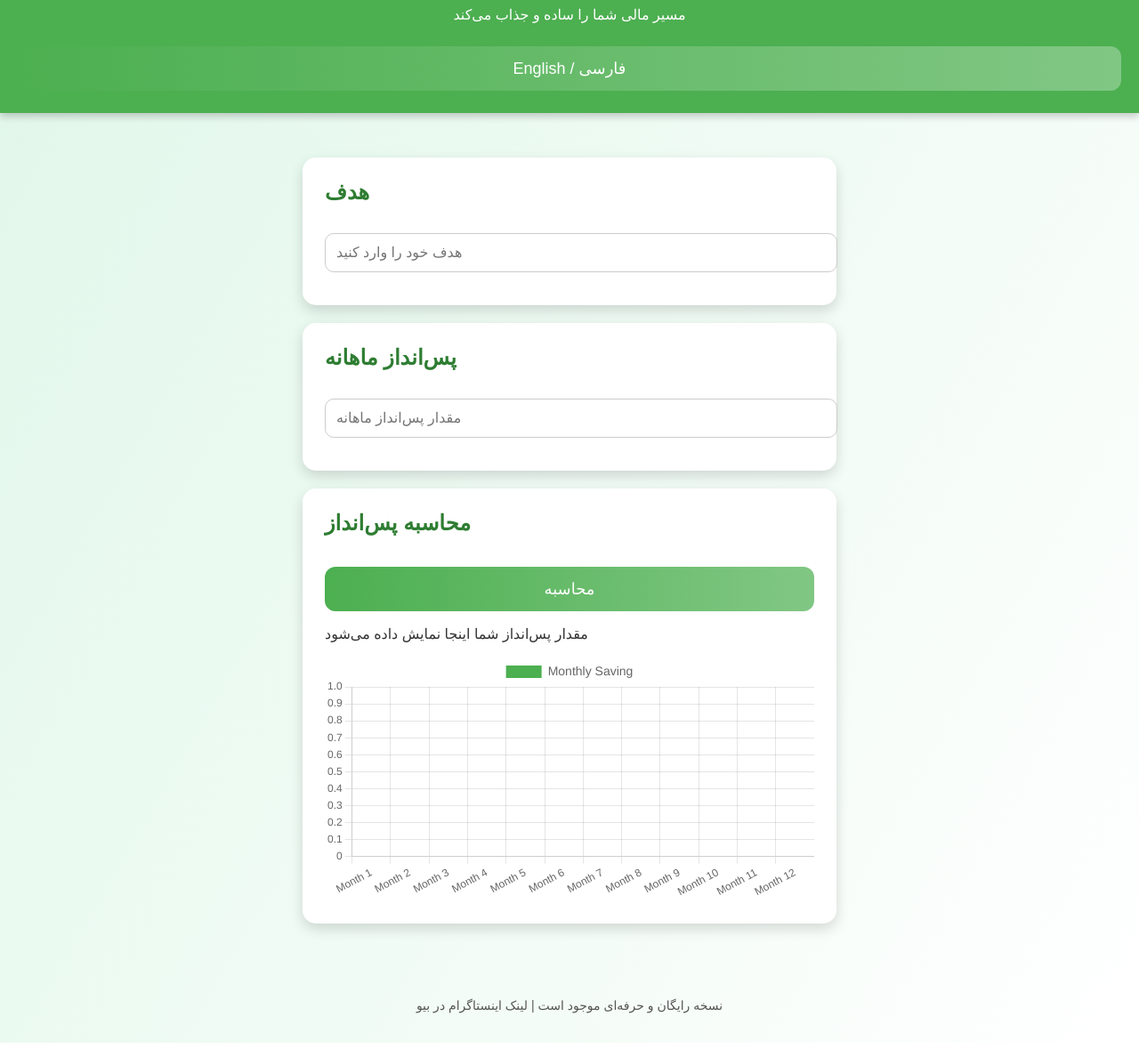
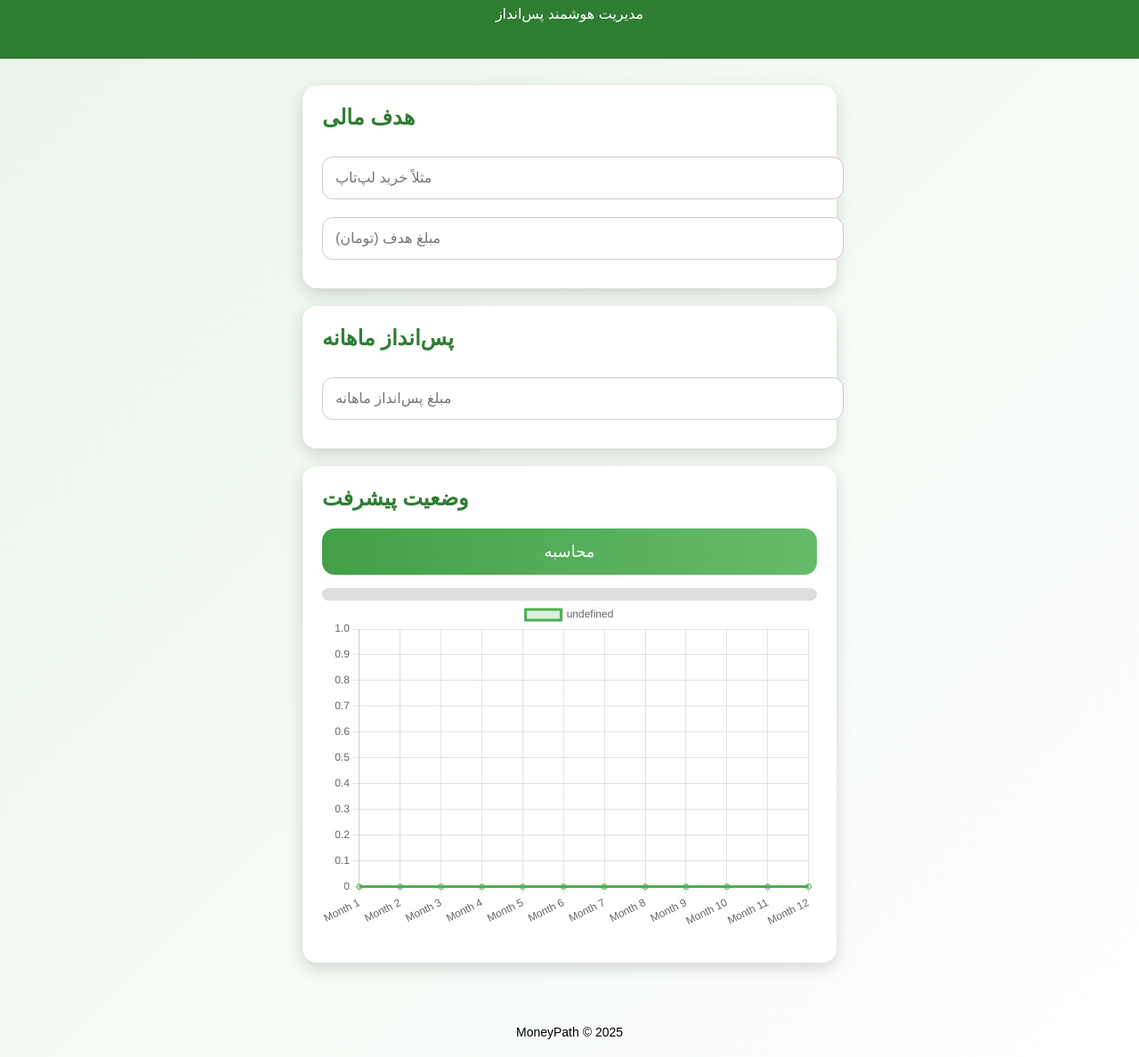
Before and after one commit to makhtoomie-alt/money-path, a plain HTML site: page index.html in a window 1280 px wide. Shown: the part 99-1287 px from the top of the page at 89% size. Drawn offline with nearby package versions, Linux system fonts and the light colour scheme; a web font is replaced by a local one.

Commit message:
Add files via upload

```diff
--- a/index.html
+++ b/index.html
@@ -3,177 +3,180 @@
 <head>
 <meta charset="UTF-8">
 <meta name="viewport" content="width=device-width, initial-scale=1.0">
-<title>MoneyPath </title>
+<title>MoneyPath | Smart Saving</title>
+
+<link href="https://cdn.jsdelivr.net/gh/rastikerdar/vazir-font@v30.1.0/dist/font-face.css" rel="stylesheet">
+<script src="https://cdn.jsdelivr.net/npm/chart.js"></script>
+
 <style>
-@import url('https://cdn.jsdelivr.net/gh/rastikerdar/vazir-font@v30.1.0/dist/font-face.css');
-body {
-    font-family: 'Vazir', sans-serif;
-    margin: 0;
-    background: linear-gradient(120deg, #e0f7e9, #ffffff);
-    color: #333;
+body{
+    font-family:'Vazir',sans-serif;
+    margin:0;
+    background:linear-gradient(135deg,#e8f5e9,#ffffff);
 }
-header {
-    background-color: #4caf50;
-    padding: 25px 20px;
-    text-align: center;
-    color: white;
-    box-shadow: 0 4px 8px rgba(0,0,0,0.2);
+header{
+    background:#2e7d32;
+    color:white;
+    padding:25px;
+    text-align:center;
 }
-.container {
-    max-width: 600px;
-    margin: 20px auto;
-    padding: 10px;
+.container{
+    max-width:600px;
+    margin:20px auto;
+    padding:10px;
 }
-.card {
-    background-color: white;
-    border-radius: 15px;
-    padding: 25px;
-    margin: 20px 0;
-    box-shadow: 0 6px 15px rgba(0,0,0,0.15);
-    transition: transform 0.3s, box-shadow 0.3s;
+.card{
+    background:white;
+    border-radius:16px;
+    padding:22px;
+    margin-bottom:20px;
+    box-shadow:0 6px 18px rgba(0,0,0,.15);
 }
-.card:hover {
-    transform: translateY(-5px);
-    box-shadow: 0 10px 20px rgba(0,0,0,0.2);
+h2{color:#2e7d32;margin-top:0}
+input{
+    width:100%;
+    padding:14px;
+    margin:10px 0;
+    border-radius:12px;
+    border:1px solid #ccc;
+    font-size:16px;
 }
-button {
-    background: linear-gradient(90deg, #4caf50, #81c784);
-    color: white;
-    padding: 14px 22px;
-    border: none;
-    border-radius: 12px;
-    cursor: pointer;
-    font-size: 18px;
-    margin-top: 15px;
-    width: 100%;
-    transition: background 0.3s;
+button{
+    width:100%;
+    padding:15px;
+    font-size:18px;
+    border:none;
+    border-radius:14px;
+    background:linear-gradient(90deg,#43a047,#66bb6a);
+    color:white;
+    cursor:pointer;
 }
-button:hover {
-    background: linear-gradient(90deg, #43a047, #66bb6a);
+.result{margin-top:15px;line-height:1.8}
+.progress{
+    height:14px;
+    background:#ddd;
+    border-radius:10px;
+    overflow:hidden;
+    margin-top:10px;
 }
-input[type=number], input[type=text] {
-    width: 100%;
-    padding: 12px;
-    margin: 12px 0;
-    border-radius: 10px;
-    border: 1px solid #ccc;
-    font-size: 16px;
+.progress-bar{
+    height:100%;
+    width:0%;
+    background:linear-gradient(90deg,#4caf50,#81c784);
+    transition:.6s;
 }
-h2 {
-    margin-top: 0;
-    color: #2e7d32;
+.history{
+    font-size:14px;
+    margin-top:15px;
+    color:#444;
 }
-footer {
-    text-align: center;
-    padding: 20px;
-    font-size: 14px;
-    color: #555;
-}
-canvas {
-    margin-top: 15px;
-    border-radius: 10px;
-}
-.language-btn {
-    margin-top: 10px;
-    background-color: #388e3c;
-}
-@media (max-width: 640px) {
-    .container { padding: 5px; }
-    .card { padding: 15px; }
-    button { padding: 12px; font-size: 16px; }
+footer{
+    text-align:center;
+    padding:20px;
+    font-size:14px;
 }
 </style>
-<script src="https://cdn.jsdelivr.net/npm/chart.js"></script>
 </head>
+
 <body>
+
 <header>
-    <h1 id="title">MoneyPath حرفه‌ای</h1>
-    <p id="subtitle">مسیر مالی شما را ساده و جذاب می‌کند</p>
-    <button class="language-btn" onclick="toggleLanguage()">English / فارسی</button>
+    <h1>MoneyPath</h1>
+    <p>مدیریت هوشمند پس‌انداز</p>
 </header>
+
 <div class="container">
+
 <div class="card">
-        <h2 id="goalTitle">هدف</h2>
-        <input type="text" id="goal" placeholder="هدف خود را وارد کنید">
+<h2>هدف مالی</h2>
+<input id="goalName" placeholder="مثلاً خرید لپ‌تاپ">
+<input id="goalAmount" type="number" placeholder="مبلغ هدف (تومان)">
 </div>
+
 <div class="card">
-        <h2 id="savingTitle">پس‌انداز ماهانه</h2>
-        <input type="number" id="saving" placeholder="مقدار پس‌انداز ماهانه">
+<h2>پس‌انداز ماهانه</h2>
+<input id="monthlySaving" type="number" placeholder="مبلغ پس‌انداز ماهانه">
 </div>
+
 <div class="card">
-        <h2 id="calcTitle">محاسبه پس‌انداز</h2>
-        <button onclick="calculate()" id="calcBtn">محاسبه</button>
-        <p id="result">مقدار پس‌انداز شما اینجا نمایش داده می‌شود</p>
-        <canvas id="chart" width="400" height="200"></canvas>
+<h2>وضعیت پیشرفت</h2>
+<button onclick="calculate()">محاسبه</button>
+
+<div class="result" id="result"></div>
+<div class="progress"><div id="progressBar" class="progress-bar"></div></div>
+
+<canvas id="chart" height="200"></canvas>
+
+<div class="history" id="history"></div>
 </div>
+
 </div>
-<footer>
-    <p>نسخه رایگان و حرفه‌ای موجود است | لینک اینستاگرام در بیو</p>
-</footer>
+
+<footer>MoneyPath © 2025</footer>
+
 <script>
-var lang = 'fa';
-function toggleLanguage() {
-    if(lang === 'fa') {
-        lang = 'en';
-        document.getElementById('title').textContent = 'MoneyPath Pro';
-        document.getElementById('subtitle').textContent = 'Manage your finances easily';
-        document.getElementById('goalTitle').textContent = 'Goal';
-        document.getElementById('goal').placeholder = 'Enter your goal';
-        document.getElementById('savingTitle').textContent = 'Monthly Saving';
-        document.getElementById('saving').placeholder = 'Enter monthly saving';
-        document.getElementById('calcTitle').textContent = 'Calculate Saving';
-        document.getElementById('calcBtn').textContent = 'Calculate';
-        document.getElementById('result').textContent = 'Your saving amount will appear here';
-    } else {
-        lang = 'fa';
-        document.getElementById('title').textContent = 'MoneyPath حرفه‌ای';
-        document.getElementById('subtitle').textContent = 'مسیر مالی شما را ساده و جذاب می‌کند';
-        document.getElementById('goalTitle').textContent = 'هدف';
-        document.getElementById('goal').placeholder = 'هدف خود را وارد کنید';
-        document.getElementById('savingTitle').textContent = 'پس‌انداز ماهانه';
-        document.getElementById('saving').placeholder = 'مقدار پس‌انداز ماهانه';
-        document.getElementById('calcTitle').textContent = 'محاسبه پس‌انداز';
-        document.getElementById('calcBtn').textContent = 'محاسبه';
-        document.getElementById('result').textContent = 'مقدار پس‌انداز شما اینجا نمایش داده می‌شود';
-    }
-}
-var ctx = document.getElementById('chart').getContext('2d');
-var chart = new Chart(ctx, {
-    type: 'bar',
-    data: {
-        labels: ['Month 1','Month 2','Month 3','Month 4','Month 5','Month 6','Month 7','Month 8','Month 9','Month 10','Month 11','Month 12'],
-        datasets: [{
-            label: 'Monthly Saving',
-            data: Array(12).fill(0),
-            backgroundColor: '#4caf50'
+const ctx=document.getElementById('chart').getContext('2d');
+const chart=new Chart(ctx,{
+    type:'line',
+    data:{
+        labels:Array.from({length:12},(_,i)=>`Month ${i+1}`),
+        datasets:[{
+            data:Array(12).fill(0),
+            borderColor:'#4caf50',
+            backgroundColor:'rgba(76,175,80,0.2)',
+            fill:true,
+            tension:.4
         }]
     },
-    options: {
-        responsive: true,
-        animation: {
-            duration: 1200,
-            easing: 'easeOutQuart'
-        },
-        plugins: {
-            legend: { labels: { font: { size: 14 } } }
-        },
-        scales: { y: { beginAtZero: true } }
-    }
+    options:{responsive:true,scales:{y:{beginAtZero:true}}}
 });
-function calculate() {
-    var saving = parseFloat(document.getElementById('saving').value);
-    var result = document.getElementById('result');
-    if(isNaN(saving) || saving <= 0) {
-        result.textContent = lang==='fa' ? 'لطفاً یک مقدار معتبر وارد کنید' : 'Please enter a valid amount';
-        chart.data.datasets[0].data = Array(12).fill(0);
-        chart.update();
+
+function calculate(){
+    const goal=+goalAmount.value;
+    const monthly=+monthlySaving.value;
+
+    if(!goal||!monthly){
+        result.textContent='لطفاً همه مقادیر را وارد کنید';
         return;
     }
-    var total = saving * 12;
-    result.textContent = lang==='fa' ? 'پس‌انداز سالانه شما: ' + total.toLocaleString() + ' تومان' : 'Your annual saving: ' + total.toLocaleString();
-    chart.data.datasets[0].data = Array(12).fill(saving);
+
+    const yearly=monthly*12;
+    const percent=Math.min((yearly/goal)*100,100);
+    const remain=Math.max(goal-yearly,0);
+
+    result.innerHTML=`
+    💰 پس‌انداز سالانه: <b>${yearly.toLocaleString()}</b> تومان<br>
+    🎯 پیشرفت هدف: <b>${percent.toFixed(1)}%</b><br>
+    ⏳ باقی‌مانده: <b>${remain.toLocaleString()}</b> تومان
+    `;
+
+    progressBar.style.width=percent+'%';
+
+    chart.data.datasets[0].data=Array(12).fill(monthly);
     chart.update();
+
+    saveData();
 }
+
+function saveData(){
+    const data={
+        goalName:goalName.value,
+        goalAmount:goalAmount.value,
+        monthlySaving:monthlySaving.value
+    };
+    localStorage.setItem('moneypath',JSON.stringify(data));
+    history.textContent='💾 اطلاعات ذخیره شد';
+}
+
+function loadData(){
+    const data=JSON.parse(localStorage.getItem('moneypath'));
+    if(!data)return;
+    goalName.value=data.goalName;
+    goalAmount.value=data.goalAmount;
+    monthlySaving.value=data.monthlySaving;
+}
+loadData();
 </script>
+
 </body>
 </html>
```
Lines whose indentation alone changed are shown as unchanged.
